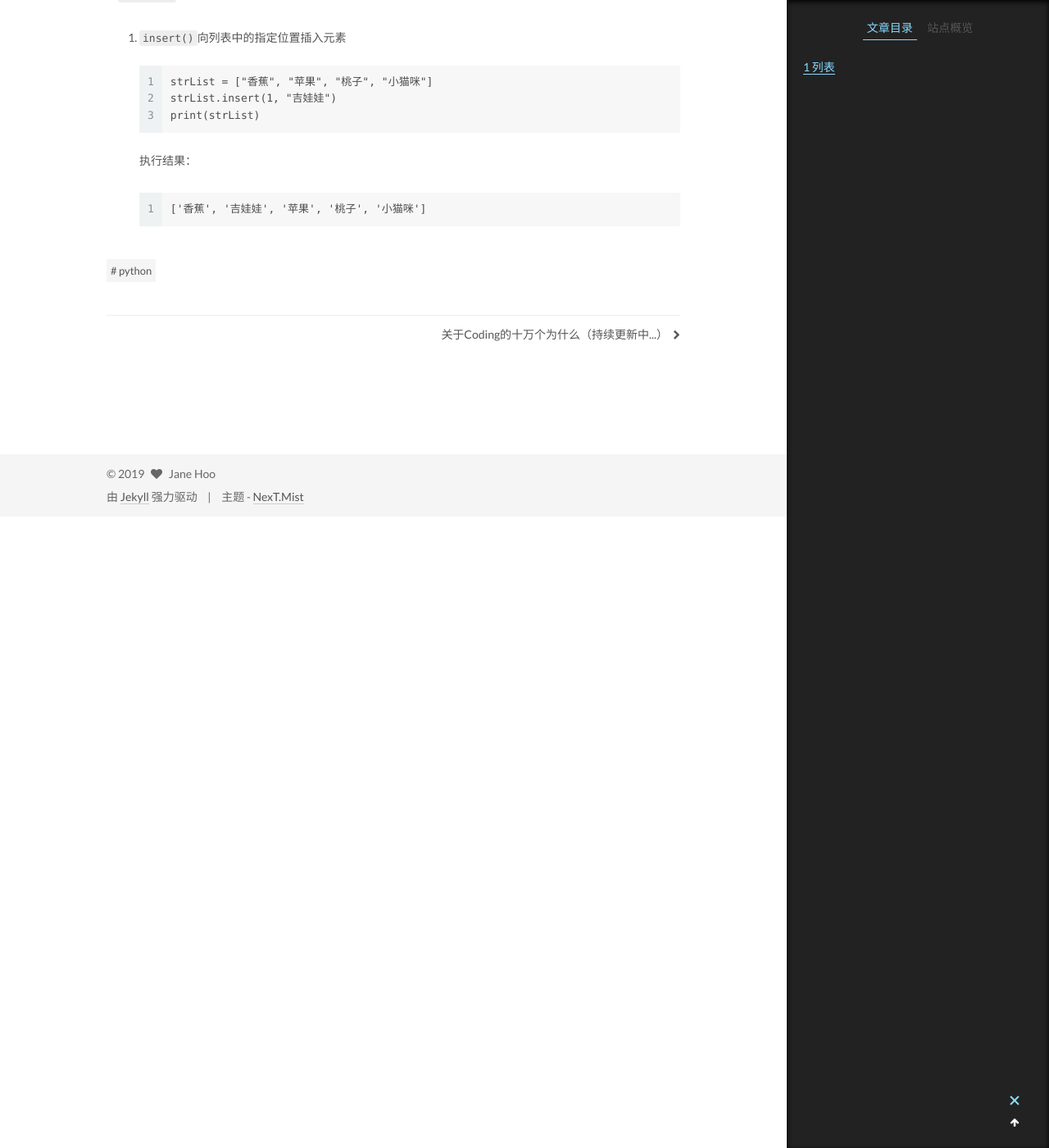
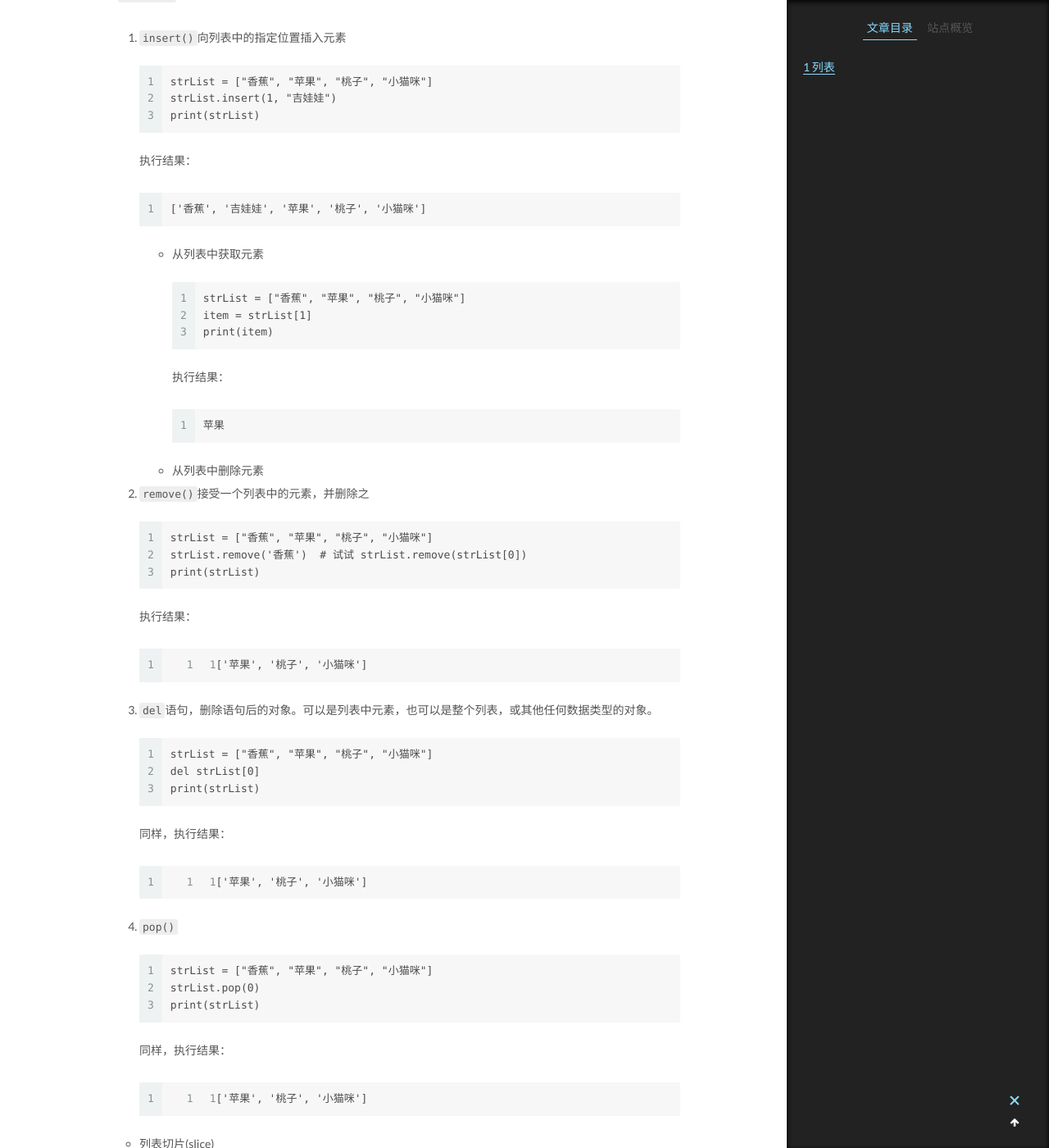
Before and after one commit to janehoo/janehoo.github.io, a Jekyll site: the page built from _posts/2019-10-22-列表与元组.md, in a window 1280 px wide and 1400 px high, scrolled down 1148 px. Shown: the whole window at 82% size. Built offline with Jekyll 4.4.1, drawn with Linux system fonts in a browser that asks for light colours; some of the changed text lies outside the part shown.

Commit message:
add 2/3 for day3

````diff
--- a/_posts/2019-10-22-列表与元组.md
+++ b/_posts/2019-10-22-列表与元组.md
@@ -49,3 +49,70 @@ print(strList)
 ```
 ['香蕉', '吉娃娃', '苹果', '桃子', '小猫咪']
 ```
+- 从列表中获取元素
+```
+strList = ["香蕉", "苹果", "桃子", "小猫咪"]
+item = strList[1]
+print(item)
+```
+执行结果：
+```
+苹果
+```
+- 从列表中删除元素
+
+1. `remove()`接受一个列表中的元素，并删除之
+```
+strList = ["香蕉", "苹果", "桃子", "小猫咪"]
+strList.remove('香蕉')  # 试试 strList.remove(strList[0])
+print(strList)
+```
+执行结果：
+```
+['苹果', '桃子', '小猫咪']
+```
+
+2. `del`语句，删除语句后的对象。可以是列表中元素，也可以是整个列表，或其他任何数据类型的对象。
+```
+strList = ["香蕉", "苹果", "桃子", "小猫咪"]
+del strList[0]
+print(strList)
+```
+同样，执行结果：
+```
+['苹果', '桃子', '小猫咪']
+```
+
+3. `pop()`
+```
+strList = ["香蕉", "苹果", "桃子", "小猫咪"]
+strList.pop(0)
+print(strList)
+```
+同样，执行结果：
+```
+['苹果', '桃子', '小猫咪']
+```
+
+- 列表切片(slice)
+
+复制列表的片段成为一个新的列表，注意：区间为左开右闭
+```
+str_a = strList[1:4]
+str_b = strList[:]
+str_c = strList[:4]
+str_d = strList[1:]
+print(str_a)
+print(str_b)
+print(str_c)
+print(str_d)
+print(strList)
+```
+执行结果：
+```
+['苹果', '桃子', '小猫咪']
+['香蕉', '苹果', '桃子', '小猫咪']
+['香蕉', '苹果', '桃子', '小猫咪']
+['苹果', '桃子', '小猫咪']
+['香蕉', '苹果', '桃子', '小猫咪']
+```
````
